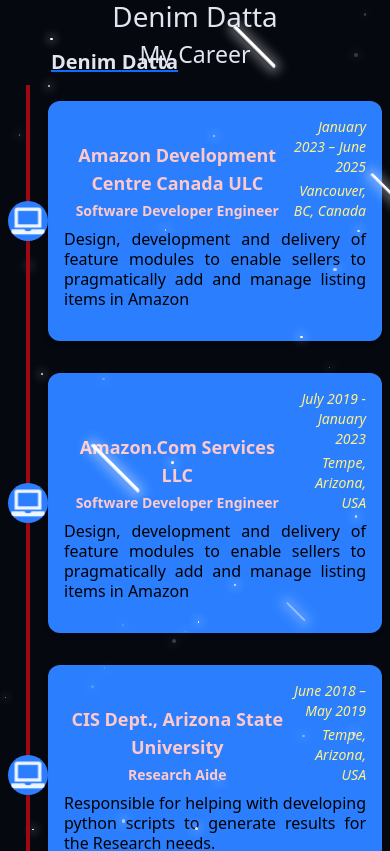
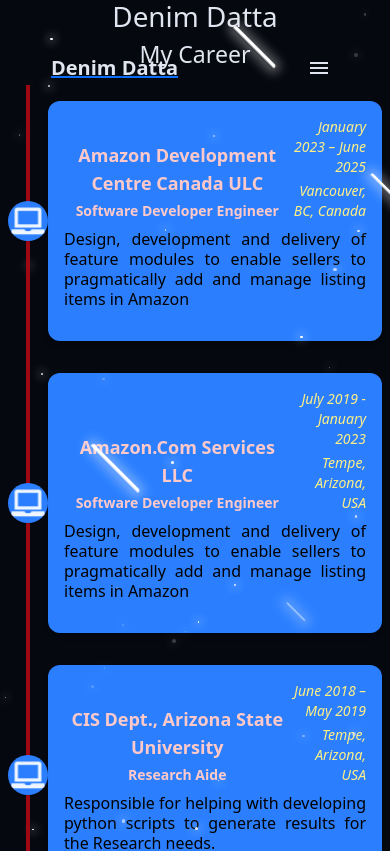
Before and after one commit to denimdatta/denimdatta.github.io, a React (Vite) app: page / in a window 390 px wide. Shown: the top 851 px of the page. Built offline with nearby package versions, Linux system fonts and the light colour scheme.

Commit message:
Add Navigation for Mobile View

```diff
--- a/src/components/Navigation.tsx
+++ b/src/components/Navigation.tsx
@@ -1,13 +1,17 @@
 import {useEffect, useState} from "react";
 import {CN} from "../lib/Utils.ts";
+import {IoMdCloseCircleOutline, IoMdMenu} from "react-icons/io";
+
 const navigationItems = [
     {name: "Home", href: "#denimdatta"},
     {name: "About Me", href: "#about"},
     {name: "Career", href: "#timeline"},
     {name: "Skills", href: "#skills"},
 ];
+
 function Navigation() {
     const [isScrolled, setIsScrolled] = useState(false);
+    const [isMenuOpen, setIsMenuOpen] = useState(false);
 
     useEffect(() => {
         const handleScroll = () => {
@@ -33,6 +37,7 @@
                     </span>
                 </a>
 
+                {/* desktop nav */}
                 <div className="hidden md:flex space-x-8">
                     {navigationItems.map((item, key) => (<a
                         key={key}
@@ -42,6 +47,30 @@
                         {item.name}
                     </a>))}
                 </div>
+
+                {/* mobile nav */}
+                <button
+                    onClick={() => setIsMenuOpen((prev) => !prev)}
+                    className="md:hidden p-2 text-foreground z-50"
+                    aria-label={isMenuOpen ? "Close Menu" : "Open Menu"}
+                >
+                    {isMenuOpen ? <IoMdCloseCircleOutline size={24}/> : <IoMdMenu size={24}/>}{" "}
+                </button>
+
+                <div
+                    className={CN("fixed inset-0 bg-background/95 backdroup-blur-md z-40 flex flex-col items-center justify-center", "transition-all duration-300 md:hidden", isMenuOpen ? "opacity-100 pointer-events-auto" : "opacity-0 pointer-events-none")}
+                >
+                    <div className="flex flex-col space-y-8 text-xl">
+                        {navigationItems.map((item, key) => (<a
+                            key={key}
+                            href={item.href}
+                            className="text-foreground/80 hover:text-primary transition-colors duration-300"
+                            onClick={() => setIsMenuOpen(false)}
+                        >
+                            {item.name}
+                        </a>))}
+                    </div>
+                </div>
             </div>
         </nav>);
 }
```
